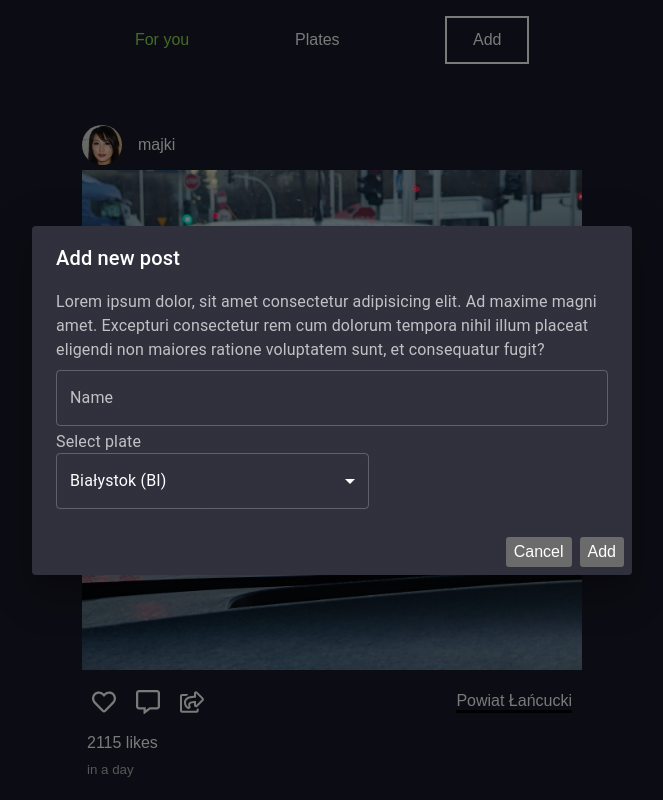
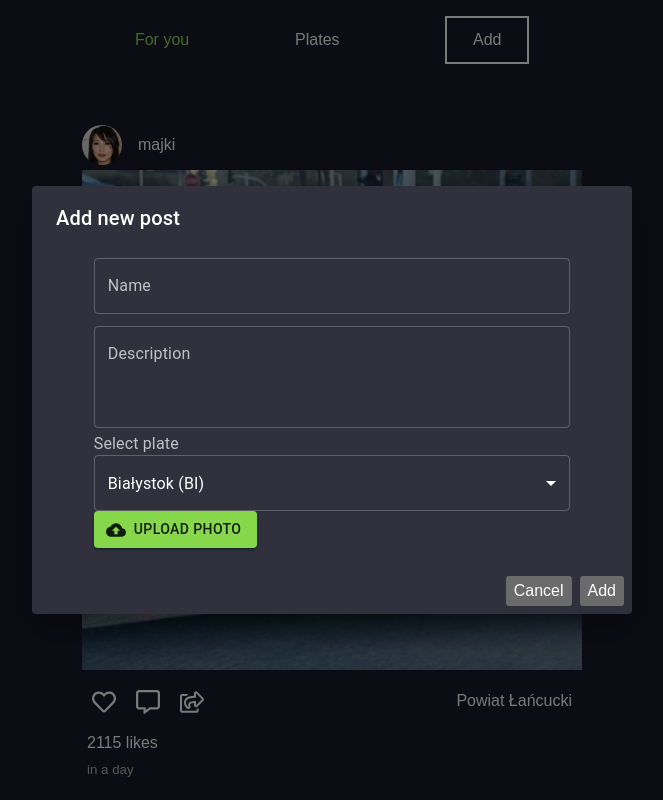
Before and after one commit to huanamigo/Blach-Meister-Plates-DB, a React (Vite) app in the folder client/: page / in a window 1280 px wide. Both pictures are taken after a click on the button "Add". Shown: the top 800 px of the page, without its empty margins (308-971 px from the left). Built offline with nearby package versions, Linux system fonts and the light colour scheme; a web font is replaced by a local one.

Commit message:
added more options to add new post

```diff
--- a/client/package.json
+++ b/client/package.json
@@ -12,6 +12,7 @@
   "dependencies": {
     "@emotion/react": "^11.11.3",
     "@emotion/styled": "^11.11.0",
+    "@mui/icons-material": "^5.15.4",
     "@mui/material": "^5.15.4",
     "localforage": "^1.10.0",
     "match-sorter": "^6.3.1",
--- a/client/src/components/AddButton/AddButton.jsx
+++ b/client/src/components/AddButton/AddButton.jsx
@@ -1,5 +1,6 @@
 import React, { useState, Fragment } from 'react';
 import {
+  Button,
   Dialog,
   DialogActions,
   DialogContent,
@@ -11,11 +12,19 @@ import {
   ThemeProvider,
   createTheme,
 } from '@mui/material';
+import { styled } from '@mui/material/styles';
+import CloudUploadIcon from '@mui/icons-material/CloudUpload';
+
 import plates from '../../plates.json';
 import styles from './AddButton.module.scss';
 
 const AddButton = () => {
   const [open, setOpen] = useState(false);
+  const [plate, setPlate] = React.useState('');
+
+  const handleSelect = (event) => {
+    setPlate(event.target.value);
+  };
 
   const handleClickOpen = () => {
     setOpen(true);
@@ -37,21 +46,34 @@ const AddButton = () => {
     },
   });
 
+  const VisuallyHiddenInput = styled('input')({
+    clip: 'rect(0 0 0 0)',
+    clipPath: 'inset(50%)',
+    height: 1,
+    overflow: 'hidden',
+    position: 'absolute',
+    bottom: 0,
+    left: 0,
+    whiteSpace: 'nowrap',
+    width: 1,
+  });
+
   return (
     <>
       <button className={styles.addBtn} onClick={handleClickOpen}>
         Add
       </button>
       <ThemeProvider theme={darkTheme}>
-        <Dialog open={open} onClose={handleClickClose}>
+        <Dialog open={open} onClose={handleClickClose} fullWidth={true}>
           <DialogTitle>Add new post</DialogTitle>
-          <DialogContent>
-            <DialogContentText>
-              Lorem ipsum dolor, sit amet consectetur adipisicing elit. Ad
-              maxime magni amet. Excepturi consectetur rem cum dolorum tempora
-              nihil illum placeat eligendi non maiores ratione voluptatem sunt,
-              et consequatur fugit?
-            </DialogContentText>
+          <DialogContent
+            sx={{
+              flexDirection: 'column',
+              m: 'auto',
+              gap: 2,
+              width: 'fit-content',
+            }}
+          >
             <TextField
               autoFocus
               margin="dense"
@@ -60,26 +82,45 @@ const AddButton = () => {
               fullWidth
               variant="outlined"
             />
+            <TextField
+              margin="dense"
+              id="desc"
+              label="Description"
+              multiline
+              rows={3}
+              fullWidth
+              variant="outlined"
+            />
 
-            <InputLabel htmlFor="plates-select">Select plate</InputLabel>
+            <InputLabel id="plates-select">Select plate</InputLabel>
             <Select
+              labelId="plates-select"
+              id="plates-select-input"
+              label="Select plate"
+              value={plate}
+              onChange={handleSelect}
+              fullWidth
               native
-              defaultValue=""
-              id="plates-select"
-              label="Select plate"
             >
               {plates.map((plate) => (
-                <Fragment key={plate.name}>
-                  <optgroup label={plate.name}>
+                <optgroup label={plate.name} key={plate.name}>
                   {plate.items.map((blacha) => (
                     <option value={blacha.plate} key={blacha.plate}>
                       {blacha.fullName} ({blacha.plate})
                     </option>
                   ))}
                 </optgroup>
-                </Fragment>
               ))}
             </Select>
+
+            <Button
+              component="label"
+              variant="contained"
+              startIcon={<CloudUploadIcon />}
+            >
+              Upload photo
+              <VisuallyHiddenInput type="file" />
+            </Button>
           </DialogContent>
 
           <DialogActions>
--- a/client/src/components/Navigation/NavigationLink/NavigationLink.module.scss
+++ b/client/src/components/Navigation/NavigationLink/NavigationLink.module.scss
@@ -10,7 +10,7 @@
 
 .link,
 .active {
-  background: linear-gradient(to right, rgba(0, 0, 0, 0), rgba(0, 0, 0, 0)),
+  background: linear-gradient(to right, rgba(255, 0, 0, 0), rgba(255, 0, 0, 0)),
     linear-gradient(to right, $mainColor, $mainColor);
   background-size: 100% 3px, 0 3px;
   background-position: 100% 100%, 0 100%;
--- a/client/src/components/Post/Post.module.scss
+++ b/client/src/components/Post/Post.module.scss
@@ -57,8 +57,8 @@
         text-decoration: none;
         background: linear-gradient(
             to right,
-            rgba(0, 0, 0, 1),
-            rgba(0, 0, 0, 1)
+            rgba(0, 0, 0, 0),
+            rgba(0, 0, 0, 0)
           ),
           linear-gradient(to right, $mainColor, $mainColor);
         background-size: 100% 3px, 0 3px;
--- a/client/src/pages/Plates/PlatesLink/PlatesLink.module.scss
+++ b/client/src/pages/Plates/PlatesLink/PlatesLink.module.scss
@@ -3,7 +3,3 @@
 .link {
   color: $mainFontColor;
 }
-
-.active {
-  color: $mainColor;
-}
```
Also changed, not shown: 1 other file (tests, documents, lock files or other folders). Lines whose indentation alone changed are shown as unchanged.
